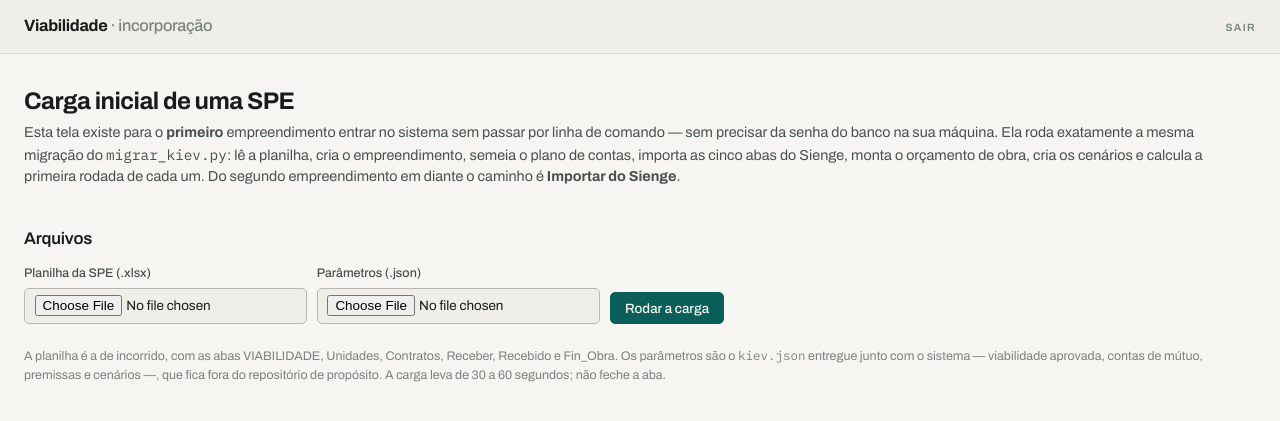
After one commit to pauloluzengenharia-png/viabilidade-incorporacao, a FastAPI app: template app/web/templates/carga.html in a window 1280 px wide. The commit adds this page. Shown: the top 421 px of the page. Run offline with FastAPI, Linux system fonts and the light colour scheme; the template is opened without the code that fills it, so the values that code supplies are empty; parts of the project's set-up code (start-up, migrations or seed data) failed here and were passed over.

Commit message:
Carga inicial pela tela

```diff
--- a/app/main.py
+++ b/app/main.py
@@ -103,6 +103,61 @@ def sair():
     resposta = RedirectResponse("/entrar", status_code=303)
     resposta.delete_cookie(COOKIE)
     return resposta
+
+
+# ================================================================ carga inicial
+def _tem_empreendimento(s: Session) -> bool:
+    return q(s, "SELECT count(*) AS n FROM empreendimento")[0]["n"] > 0
+
+
+@app.get("/admin/carga", response_class=HTMLResponse)
+def tela_carga(request: Request, s: Session = Depends(sessao)):
+    return templates.TemplateResponse(request, "carga.html",
+                                      {"ja_tem": _tem_empreendimento(s)})
+
+
+@app.post("/admin/carga", response_class=HTMLResponse)
+async def rodar_carga(request: Request, planilha: UploadFile = File(...),
+                      parametros: UploadFile = File(...),
+                      s: Session = Depends(sessao)):
+    """
+    Roda a migração inicial com os dois arquivos enviados.
+
+    Os arquivos vão para um diretório temporário e são apagados no fim: a
+    planilha e o JSON de parâmetros têm informação financeira da empresa e não
+    ficam no disco do servidor depois que os dados já estão no banco.
+
+    O `print` da migração é capturado e devolvido na tela — é o mesmo registro
+    que apareceria no terminal, e é o que permite conferir contagem por contagem
+    o que entrou.
+    """
+    import contextlib
+    import shutil
+    import tempfile
+
+    import migrar_kiev
+
+    pasta = tempfile.mkdtemp(prefix="carga-")
+    saida, erro, emp_id = io.StringIO(), None, None
+    try:
+        caminhos = {}
+        for campo, enviado in (("xlsx", planilha), ("json", parametros)):
+            destino = pathlib.Path(pasta) / f"entrada.{campo}"
+            destino.write_bytes(await enviado.read())
+            caminhos[campo] = str(destino)
+        try:
+            with contextlib.redirect_stdout(saida):
+                emp_id = migrar_kiev.main(caminhos["xlsx"], caminhos["json"])
+        except Exception as e:                      # noqa: BLE001 — a tela mostra
+            erro = f"{type(e).__name__}: {e}"
+    finally:
+        shutil.rmtree(pasta, ignore_errors=True)
+
+    return templates.TemplateResponse(
+        request, "carga.html",
+        {"ja_tem": False, "registro": saida.getvalue(), "erro": erro,
+         "emp_id": emp_id},
+        status_code=500 if erro else 200)
 
 
 # ================================================================ telas
--- a/app/web/static/estilo.css
+++ b/app/web/static/estilo.css
@@ -182,3 +182,8 @@ figcaption{font-size:.8rem; color:var(--tinta-3); padding:.2rem 1.1rem 1rem;
   nav.abas{padding:0 1rem}
 }
 @media (prefers-reduced-motion:reduce){*{transition:none!important}}
+
+/* ---------------- registro da carga inicial ---------------- */
+pre.registro{margin:0; padding:.9rem 1.1rem; font-family:"IBM Plex Mono",monospace;
+  font-size:.78rem; line-height:1.65; color:var(--tinta-2); white-space:pre;
+  background:var(--papel-2)}
--- /dev/null
+++ b/app/web/templates/carga.html
@@ -0,0 +1,59 @@
+{% extends "base.html" %}
+{% block titulo %}Carga inicial{% endblock %}
+{% block conteudo %}
+
+<h1>Carga inicial de uma SPE</h1>
+<p class="sub">
+  Esta tela existe para o <b>primeiro</b> empreendimento entrar no sistema sem
+  passar por linha de comando — sem precisar da senha do banco na sua máquina.
+  Ela roda exatamente a mesma migração do <code>migrar_kiev.py</code>: lê a
+  planilha, cria o empreendimento, semeia o plano de contas, importa as cinco
+  abas do Sienge, monta o orçamento de obra, cria os cenários e calcula a
+  primeira rodada de cada um. Do segundo empreendimento em diante o caminho é
+  <b>Importar do Sienge</b>.
+</p>
+
+{% if ja_tem %}
+<div class="aviso"><span>
+  <b>Já existe empreendimento cadastrado.</b> Rodar a carga de novo cria um
+  segundo cadastro com os mesmos dados — ela não corrige o que já está lá.
+</span></div>
+{% endif %}
+
+{% if erro %}
+<div class="aviso"><span>
+  <b>A carga parou no meio.</b> {{ erro }} O registro abaixo mostra até onde ela
+  chegou; o que já foi gravado continua no banco.
+</span></div>
+{% endif %}
+
+{% if registro %}
+<h2>Registro da carga</h2>
+<div class="rolagem"><pre class="registro">{{ registro }}</pre></div>
+{% if emp_id %}
+<p style="margin-top:1rem">
+  <a class="botao" href="/empreendimento/{{ emp_id }}">Abrir a viabilidade</a></p>
+{% endif %}
+{% endif %}
+
+<h2>Arquivos</h2>
+<form method="post" action="/admin/carga" enctype="multipart/form-data" class="acoes"
+      style="align-items:flex-end">
+  <label class="campo">Planilha da SPE (.xlsx)
+    <input type="file" name="planilha" accept=".xlsx,.xlsm" required>
+  </label>
+  <label class="campo">Parâmetros (.json)
+    <input type="file" name="parametros" accept=".json,application/json" required>
+  </label>
+  <button class="principal" type="submit">Rodar a carga</button>
+</form>
+
+<p class="legenda-tab">
+  A planilha é a de incorrido, com as abas VIABILIDADE, Unidades, Contratos,
+  Receber, Recebido e Fin_Obra. Os parâmetros são o <code>kiev.json</code>
+  entregue junto com o sistema — viabilidade aprovada, contas de mútuo,
+  premissas e cenários —, que fica fora do repositório de propósito. A carga
+  leva de 30 a 60 segundos; não feche a aba.
+</p>
+
+{% endblock %}
--- a/app/web/templates/inicio.html
+++ b/app/web/templates/inicio.html
@@ -6,7 +6,10 @@
 
 {% if not empreendimentos %}
   <div class="aviso"><span><b>Nenhum empreendimento ainda.</b>
-    Rode <code>python3 migrar_kiev.py dados/kiev.xlsx</code> para carregar o primeiro.</span></div>
+    A <a href="/admin/carga">carga inicial</a> lê a planilha de incorrido e os
+    parâmetros da SPE e monta o primeiro cadastro — cenários e primeira rodada
+    incluídos.</span></div>
+  <p><a class="botao" href="/admin/carga">Fazer a carga inicial</a></p>
 {% endif %}
 
 <div class="cartoes">
```
Also changed, not shown: migrar_kiev.py (+23 -8 lines), README.md.
